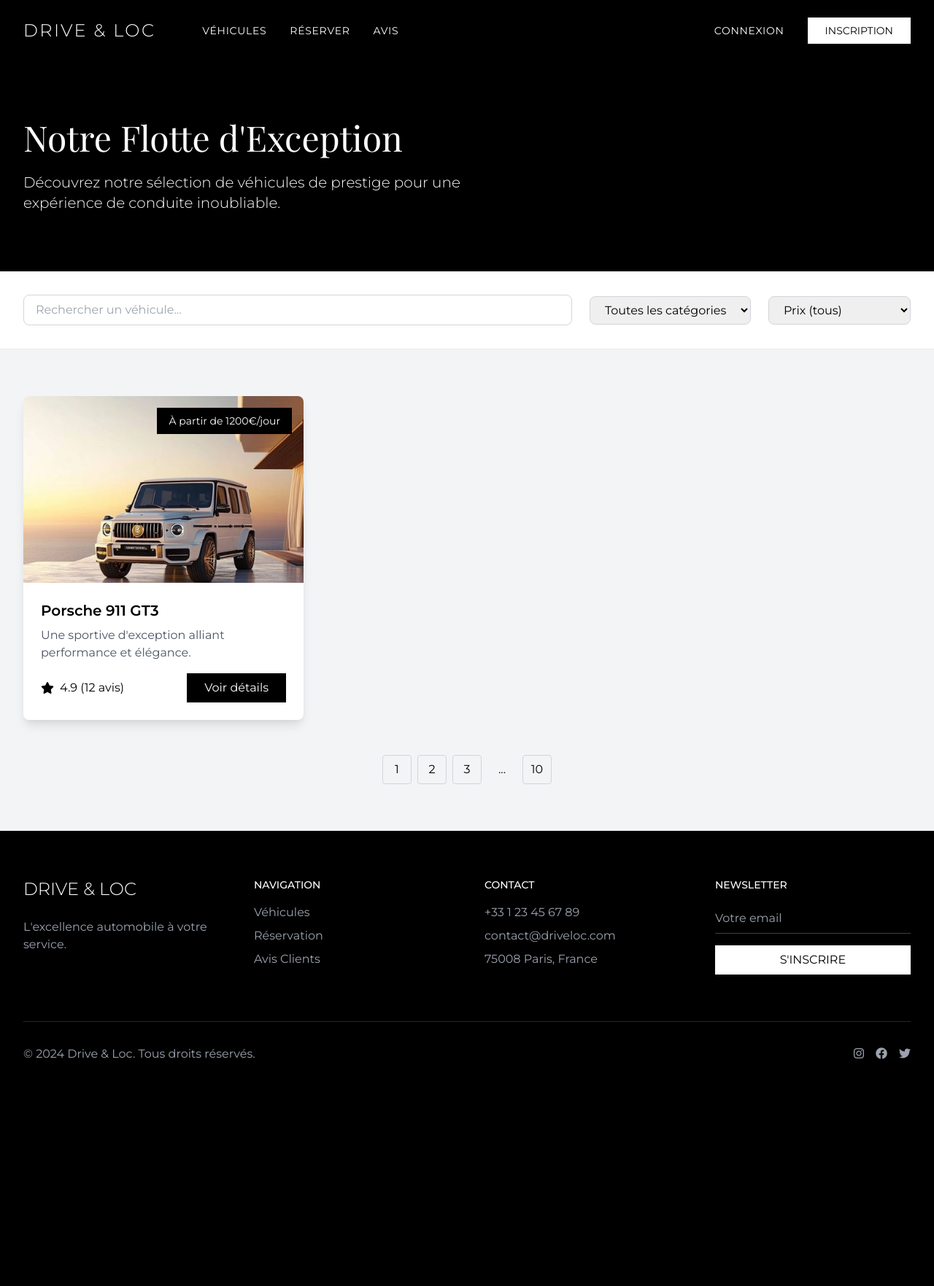
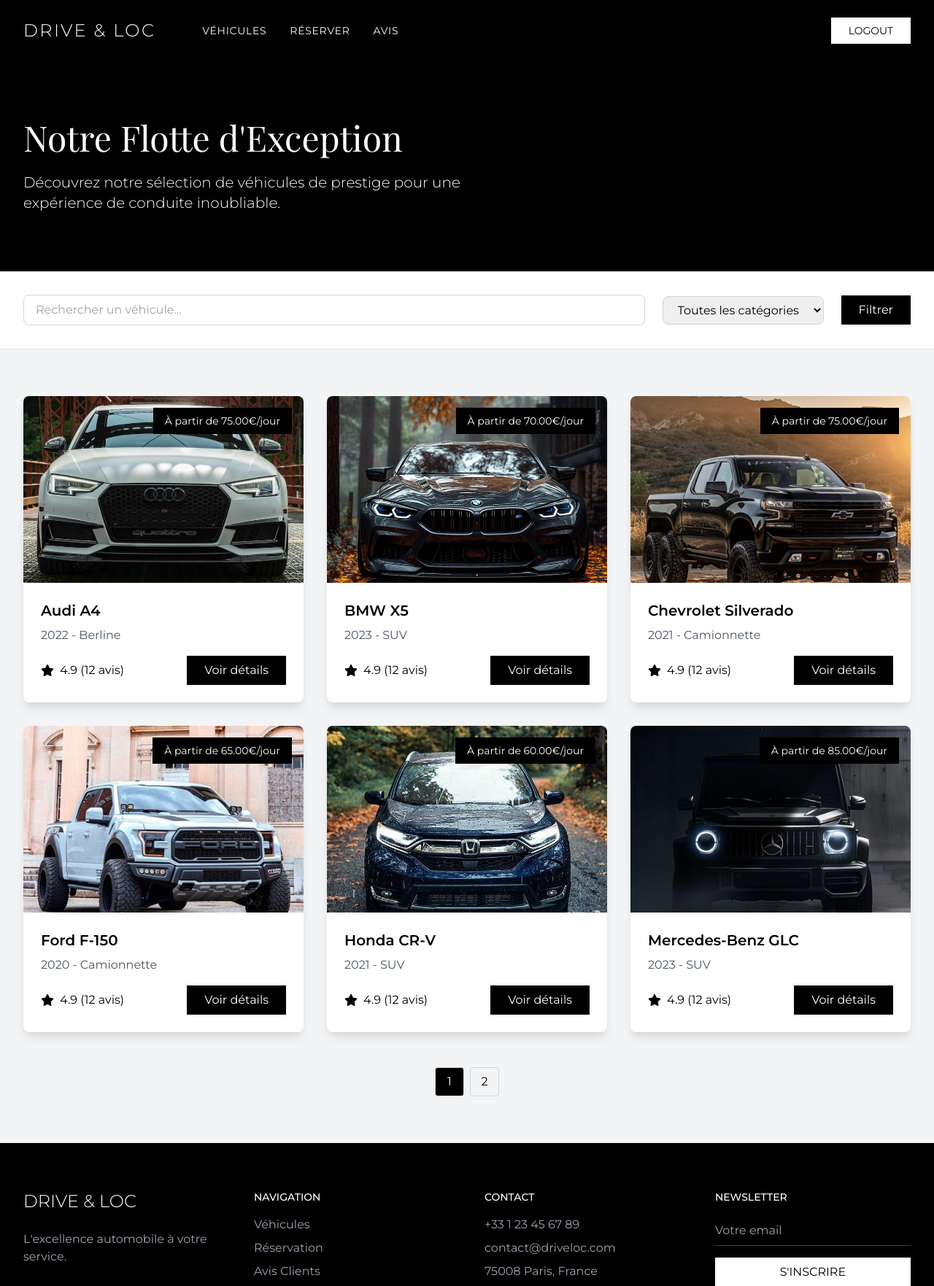
Before and after one commit to asma828/Drive-Loc, a PHP site: page /pages/vehicles.php in a window 1280 px wide. Shown: the top 1763 px of the page at 73% size. Before the commit the page ends 1452 px from the top, so only its background shows below. Run offline with PHP 8.4, Linux system fonts and the light colour scheme; data comes from the database, SQL or seed files in the repository; tables that the repository leaves empty hold one stand-in row (values such as "Sample post").

Commit message:
display the vehicule

```diff
--- a/pages/vehicles.php
+++ b/pages/vehicles.php
@@ -1,3 +1,29 @@
+<?php
+include '../includes/autoloader.php';
+
+
+$database = new Database();
+$db = $database->getConnection();
+
+$vehicleObj = new Vehicle($db);
+$categoryObj = new Category($db);
+
+$page = isset($_GET['page']) ? (int)$_GET['page'] : 1;
+$category = isset($_GET['category']) ? $_GET['category'] : '';
+$search = isset($_GET['search']) ? $_GET['search'] : '';
+$limit = 6;
+
+$filters = [
+    'category' => $category,
+    'search' => $search
+];
+
+$vehicles = $vehicleObj->getVehicles($page, $limit, $filters);
+$total = $vehicleObj->getTotalCount($filters);
+$total_pages = ceil($total / $limit);
+$categories = $categoryObj->getAllCategories();
+?>
+
 <!DOCTYPE html>
 <html lang="fr">
 <head>
@@ -27,7 +53,7 @@
     </style>
 </head>
 <body class="bg-gray-100">
-    <!-- Navigation (same as home page) -->
+    <!-- Navigation -->
     <nav class="bg-black text-white">
         <div class="container mx-auto px-8 py-6">
             <div class="flex justify-between items-center">
@@ -37,13 +63,12 @@
                     </a>
                     <div class="hidden md:flex space-x-8">
                         <a href="vehicles.php" class="text-sm tracking-wider text-gold">VÉHICULES</a>
-                        <a href="reservation.php" class="text-sm tracking-wider hover:text-gold transition-colors duration-300">RÉSERVER</a>
+                        <a href="affichereservation.php" class="text-sm tracking-wider hover:text-gold transition-colors duration-300">RÉSERVER</a>
                         <a href="reviews.php" class="text-sm tracking-wider hover:text-gold transition-colors duration-300">AVIS</a>
                     </div>
                 </div>
                 <div class="flex items-center space-x-8">
-                    <a href="login.php" class="text-sm tracking-wider hover:text-gold transition-colors duration-300">CONNEXION</a>
-                    <a href="register.php" class="text-sm bg-white text-black px-6 py-2 hover:bg-gold transition-colors duration-300">INSCRIPTION</a>
+                    <a href="logout.php" class="text-sm bg-white text-black px-6 py-2 hover:bg-gold transition-colors duration-300">LOGOUT</a>
                 </div>
             </div>
         </div>
@@ -60,23 +85,29 @@
     <!-- Filters Section -->
     <section class="py-8 bg-white border-b">
         <div class="container mx-auto px-8">
-            <div class="flex flex-wrap items-center gap-6">
+            <form method="GET" class="flex flex-wrap items-center gap-6">
                 <div class="flex-1">
-                    <input type="text" placeholder="Rechercher un véhicule..." class="w-full px-4 py-2 border border-gray-300 rounded-lg focus:outline-none focus:border-black">
+                    <input type="text"
+                           name="search"
+                           value="<?= htmlspecialchars($search) ?>"
+                           placeholder="Rechercher un véhicule..."
+                           class="w-full px-4 py-2 border border-gray-300 rounded-lg focus:outline-none focus:border-black">
                 </div>
-                <select class="px-4 py-2 border border-gray-300 rounded-lg focus:outline-none focus:border-black">
+                <select name="category"
+                        class="px-4 py-2 border border-gray-300 rounded-lg focus:outline-none focus:border-black">
                     <option value="">Toutes les catégories</option>
-                    <option value="sports">Voitures de sport</option>
-                    <option value="luxury">Berlines de luxe</option>
-                    <option value="suv">SUV</option>
+                    <?php foreach($categories as $cat): ?>
+                        <option value="<?= $cat['id_categorie'] ?>"
+                                <?= $category == $cat['id_categorie'] ? 'selected' : '' ?>>
+                            <?= htmlspecialchars($cat['name']) ?>
+                        </option>
+                    <?php endforeach; ?>
                 </select>
-                <select class="px-4 py-2 border border-gray-300 rounded-lg focus:outline-none focus:border-black">
-                    <option value="">Prix (tous)</option>
-                    <option value="0-500">0 - 500€ / jour</option>
-                    <option value="500-1000">500 - 1000€ / jour</option>
-                    <option value="1000+">1000€+ / jour</option>
-                </select>
-            </div>
+                <button type="submit"
+                        class="px-6 py-2 bg-black text-white hover:bg-gold transition-colors duration-300">
+                    Filtrer
+                </button>
+            </form>
         </div>
     </section>
 
@@ -84,45 +115,56 @@
     <section class="py-16">
         <div class="container mx-auto px-8">
             <div class="grid grid-cols-1 md:grid-cols-2 lg:grid-cols-3 gap-8">
-                <!-- Vehicle Card -->
+                <?php foreach($vehicles as $vehicle): ?>
                     <div class="bg-white rounded-lg overflow-hidden shadow-lg hover-scale">
                         <div class="relative">
-                        <img src="../assets/images/car.jpg" alt="Vehicle" class="w-full h-64 object-cover">
+                            <img src="<?= htmlspecialchars($vehicle['image']) ?>"
+                                 alt="<?= htmlspecialchars($vehicle['name']) ?>"
+                                 class="w-full h-64 object-cover">
                             <div class="absolute top-4 right-4 bg-black text-white px-4 py-2 text-sm">
-                            À partir de 1200€/jour
+                                À partir de <?= number_format($vehicle['prix'], 2) ?>€/jour
                             </div>
                         </div>
                         <div class="p-6">
-                        <h3 class="text-xl font-semibold mb-2">Porsche 911 GT3</h3>
-                        <p class="text-gray-600 mb-4">Une sportive d'exception alliant performance et élégance.</p>
+                            <h3 class="text-xl font-semibold mb-2"><?= htmlspecialchars($vehicle['name']) ?></h3>
+                            <p class="text-gray-600 mb-4">
+                                <?= htmlspecialchars($vehicle['model']) ?> -
+                                <?= htmlspecialchars($vehicle['category_name']) ?>
+                            </p>
                             <div class="flex justify-between items-center">
                                 <div class="flex items-center space-x-2">
                                     <i class="fas fa-star text-gold"></i>
                                     <span>4.9 (12 avis)</span>
                                 </div>
-                            <a href="vehicle-details.php?id=1" class="bg-black text-white px-6 py-2 hover:bg-gold transition-colors duration-300">
+                                <a href="vehicle_details.php?id=<?= $vehicle['id_vechicule'] ?>"
+                                   class="bg-black text-white px-6 py-2 hover:bg-gold transition-colors duration-300">
                                     Voir détails
                                 </a>
                             </div>
                         </div>
                     </div>
-                <!-- Repeat vehicle cards with different data -->
+                <?php endforeach; ?>
             </div>
 
             <!-- Pagination -->
+            <?php if($total_pages > 1): ?>
                 <div class="mt-12 flex justify-center">
                     <div class="flex space-x-2">
-                    <a href="#" class="w-10 h-10 flex items-center justify-center border border-gray-300 rounded hover:bg-black hover:text-white transition-colors duration-300">1</a>
-                    <a href="#" class="w-10 h-10 flex items-center justify-center border border-gray-300 rounded hover:bg-black hover:text-white transition-colors duration-300">2</a>
-                    <a href="#" class="w-10 h-10 flex items-center justify-center border border-gray-300 rounded hover:bg-black hover:text-white transition-colors duration-300">3</a>
-                    <span class="w-10 h-10 flex items-center justify-center">...</span>
-                    <a href="#" class="w-10 h-10 flex items-center justify-center border border-gray-300 rounded hover:bg-black hover:text-white transition-colors duration-300">10</a>
+                        <?php for($i = 1; $i <= $total_pages; $i++): ?>
+                            <a href="?page=<?= $i ?>&category=<?= $category ?>&search=<?= urlencode($search) ?>"
+                               class="w-10 h-10 flex items-center justify-center border border-gray-300 rounded
+                                      hover:bg-black hover:text-white transition-colors duration-300
+                                      <?= $page === $i ? 'bg-black text-white' : '' ?>">
+                                <?= $i ?>
+                            </a>
+                        <?php endfor; ?>
                     </div>
                 </div>
+            <?php endif; ?>
         </div>
     </section>
 
-    <!-- Footer (same as home page) -->
+     <!-- Footer -->
      <footer class="bg-black text-white py-16">
         <div class="container mx-auto px-8">
             <div class="grid grid-cols-1 md:grid-cols-4 gap-12">
```
Lines whose indentation alone changed are shown as unchanged.
